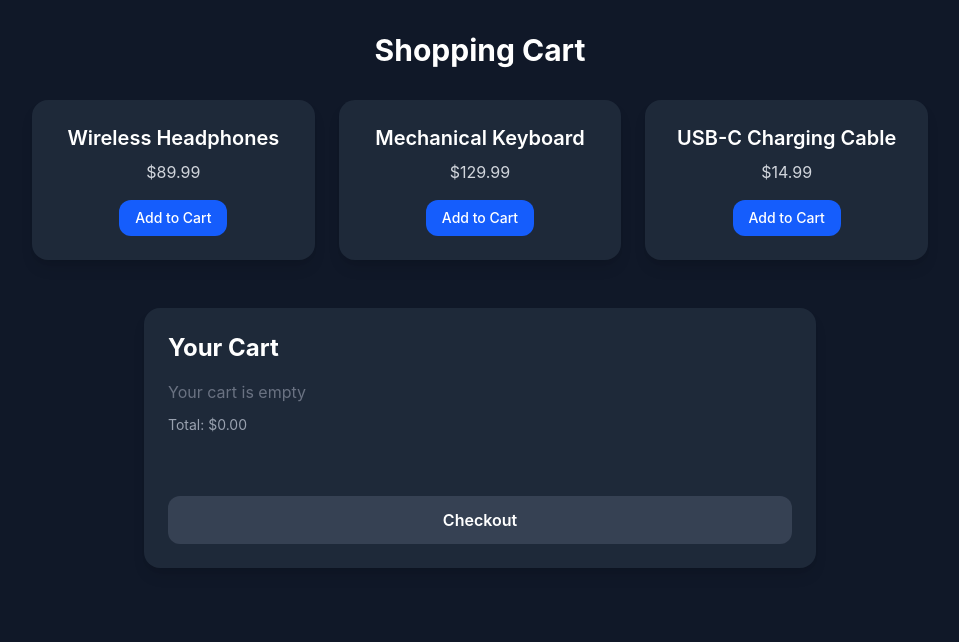
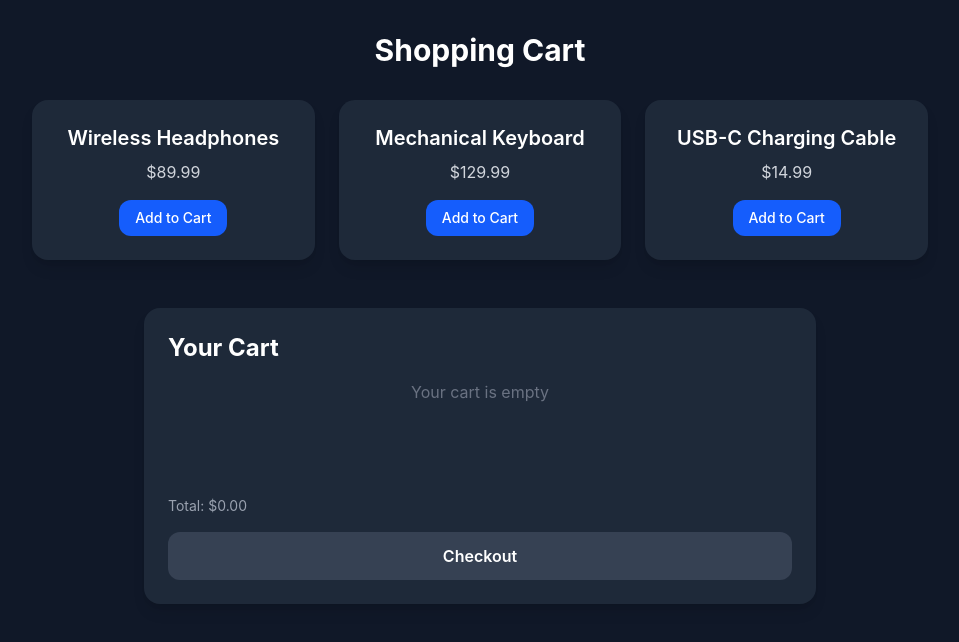
Before and after one commit to yurimutti/shopping-cart-ui, a React (Vite) app: page / in a window 1280 px wide. Shown: the top 642 px of the page, without its empty margins (160-1119 px from the left). Built offline with nearby package versions, Linux system fonts and the light colour scheme.

Commit message:
refactor: create modules

```diff
--- /dev/null
+++ b/src/data/products.json
@@ -0,0 +1,5 @@
+[
+  { "id": 1, "name": "Wireless Headphones", "price": 89.99, "quantity": 1 },
+  { "id": 2, "name": "Mechanical Keyboard", "price": 129.99, "quantity": 1 },
+  { "id": 3, "name": "USB-C Charging Cable", "price": 14.99, "quantity": 1 }
+]
--- /dev/null
+++ b/src/modules/cart/cart-item/index.tsx
@@ -0,0 +1,29 @@
+
+import type { Product } from "@/types/product";
+
+type CartItemProps = {
+  item: Product;
+  onRemove: (id: number) => void;
+};
+
+export const CartItem = ({ item, onRemove }: CartItemProps) => {
+  return (
+    <li
+      className="flex justify-between items-center bg-gray-700 p-4 rounded-lg"
+      role="listitem"
+    >
+      <div className="flex flex-col gap-1">
+        <span className="font-medium">{item.name}</span>
+        <span className="text-gray-400 text-sm">Quantity: {item.quantity}</span>
+      </div>
+
+      <button
+        className="text-red-500 hover:text-red-600 text-sm"
+        onClick={() => onRemove(item.id)}
+        aria-label={`Remove ${item.name} from cart`}
+      >
+        Remove
+      </button>
+    </li>
+  );
+};
--- /dev/null
+++ b/src/modules/cart/cart-summary/index.tsx
@@ -0,0 +1,54 @@
+import type { Product } from "@/types/product";
+import { cn } from "@/utils/cn";
+import { CartItem } from "../cart-item";
+
+type CartSummaryProps = {
+  cart: Product[];
+  onRemove: (id: number) => void;
+  onCheckout: () => void;
+};
+
+export const CartSummary = ({ cart, onRemove, onCheckout }: CartSummaryProps) => {
+  const total = cart.reduce(
+    (sum, item) => sum + item.price * item.quantity,
+    0
+  );
+
+  return (
+    <div className="w-full max-w-2xl bg-gray-800 p-6 rounded-2xl shadow-lg">
+      <h2 className="text-2xl font-bold mb-4">Your Cart</h2>
+
+      <ul
+        className="space-y-2 mb-4 min-h-[100px] max-h-[300px] overflow-y-auto"
+        role="list"
+        aria-label="Shopping cart items"
+      >
+        {cart.map((item) => (
+          <CartItem key={item.id} item={item} onRemove={onRemove} />
+        ))}
+
+        {cart.length === 0 && (
+          <li className="text-gray-500 text-center">Your cart is empty</li>
+        )}
+      </ul>
+
+      <span className="text-gray-400 text-sm block mb-4">
+        Total: ${total.toFixed(2)}
+      </span>
+
+      <button
+        className={cn(
+          "w-full rounded-xl p-3 font-semibold transition-colors",
+          cart.length === 0
+            ? "bg-gray-700 cursor-not-allowed"
+            : "bg-green-600 hover:bg-green-700"
+        )}
+        disabled={cart.length === 0}
+        onClick={onCheckout}
+        aria-label="Proceed to checkout"
+      >
+        Checkout
+      </button>
+    </div>
+  );
+};
--- /dev/null
+++ b/src/modules/cart/hooks/use-cart.ts
@@ -0,0 +1,78 @@
+import { useState } from "react";
+import { toast } from "react-toastify";
+import type { Product } from "@/types/product";
+
+export const useCart = () => {
+  const [cart, setCart] = useState<Product[]>([]);
+
+  const handleAddToCart = (product: Product) => {
+    const isProductInCart = cart.some((item) => item.id === product.id);
+
+    if (isProductInCart) {
+      setCart((prevCart) =>
+        prevCart.map((item) =>
+          item.id === product.id
+            ? { ...item, quantity: item.quantity + 1 }
+            : item
+        )
+      );
+      toast.success(`Increased quantity of ${product.name}`, {
+        position: "bottom-right",
+        autoClose: 2500,
+        theme: "colored",
+      });
+      return;
+    }
+
+    setCart((prevCart) => [...prevCart, product]);
+    toast.success(`${product.name} added to cart`, {
+      position: "bottom-right",
+      autoClose: 2500,
+      theme: "colored",
+    });
+  };
+
+  const handleRemoveFromCart = (productId: number) => {
+    const productInCart = cart.find((item) => item.id === productId);
+    if (!productInCart) return;
+
+    if (productInCart.quantity > 1) {
+      setCart((prevCart) =>
+        prevCart.map((item) =>
+          item.id === productId
+            ? { ...item, quantity: item.quantity - 1 }
+            : item
+        )
+      );
+      toast.warning(`Reduced quantity of ${productInCart.name}`, {
+        position: "bottom-right",
+        autoClose: 2500,
+        theme: "colored",
+      });
+      return;
+    }
+
+    setCart((prevCart) => prevCart.filter((item) => item.id !== productId));
+    toast.warning(`${productInCart.name} removed from cart`, {
+      position: "bottom-right",
+      autoClose: 2500,
+      theme: "colored",
+    });
+  };
+
+  const handleCheckout = () => {
+    setCart([]);
+    toast.success("Order placed successfully!", {
+      position: "bottom-right",
+      autoClose: 2500,
+      theme: "colored",
+    });
+  };
+
+  return {
+    cart,
+    handleAddToCart,
+    handleRemoveFromCart,
+    handleCheckout,
+  };
+};
--- /dev/null
+++ b/src/modules/products/product/index.tsx
@@ -0,0 +1,22 @@
+import type { Product as ProductType } from "@/types/product";
+
+type ProductProps = {
+  product: ProductType;
+  onAddToCart: (product: ProductType) => void;
+};
+
+export const Product = ({ product, onAddToCart }: ProductProps) => {
+  return (
+    <div className="rounded-2xl bg-gray-800 p-6 flex flex-col items-center shadow-lg">
+      <h2 className="text-xl font-semibold mb-2">{product.name}</h2>
+      <p className="text-gray-300 mb-4">${product.price.toFixed(2)}</p>
+      <button
+        className="rounded-xl bg-blue-600 hover:bg-blue-700 px-4 py-2 text-sm font-medium transition-colors"
+        onClick={() => onAddToCart(product)}
+        aria-label={`Add ${product.name} to cart`}
+      >
+        Add to Cart
+      </button>
+    </div>
+  );
+};
--- /dev/null
+++ b/src/modules/products/products-list/index.tsx
@@ -0,0 +1,17 @@
+import { Product } from "../product";
+import type { Product as ProductType } from "@/types/product";
+
+type ProductsListProps = {
+  products: ProductType[];
+  onAddToCart: (product: ProductType) => void;
+};
+
+export const ProductsList = ({ products, onAddToCart }: ProductsListProps) => {
+  return (
+    <div className="grid grid-cols-1 md:grid-cols-3 gap-6 w-full max-w-4xl mb-12">
+      {products.map((product) => (
+        <Product key={product.id} product={product} onAddToCart={onAddToCart} />
+      ))}
+    </div>
+  );
+};
--- a/src/routes/index.tsx
+++ b/src/routes/index.tsx
@@ -1,164 +1,27 @@
-import { cn } from "@/utils/cn";
 import { createFileRoute } from "@tanstack/react-router";
-import { useState } from "react";
-import { toast } from "react-toastify";
+import { CartSummary } from "@/modules/cart/cart-summary";
+import { ProductsList } from "@/modules/products/products-list";
+import productsData from "@/data/products.json";
+import { useCart } from "@/modules/cart/hooks/use-cart";
 
 export const Route = createFileRoute("/")({
   component: App,
 });
 
-type Product = {
-  id: number;
-  name: string;
-  price: number;
-  quantity?: number;
-};
-
-const products: Product[] = [
-  { id: 1, name: "Wireless Headphones", price: 89.99, quantity: 1 },
-  { id: 2, name: "Mechanical Keyboard", price: 129.99, quantity: 1 },
-  { id: 3, name: "USB-C Charging Cable", price: 14.99, quantity: 1 },
-];
-
 function App() {
-  const [cart, setCart] = useState<Product[]>([]);
-
-  const handleAddToCart = (product: Product) => {
-    const isProductInCart = cart.some((item) => item.id === product.id);
-    if (isProductInCart) {
-      toast.success(`Increased quantity of ${product.name}`, {
-        position: "bottom-right",
-        autoClose: 2500,
-        theme: "colored",
-      });
-      setCart((prevCart) =>
-        prevCart.map((item) =>
-          item.id === product.id
-            ? { ...item, quantity: (item.quantity || 1) + 1 }
-            : item
-        )
-      );
-      return;
-    }
-    toast.success(`${product.name} added to cart`, {
-      position: "bottom-right",
-      autoClose: 2500,
-      theme: "colored",
-    });
-    setCart((prevCart) => [...prevCart, product]);
-  };
-
-  const handleRemoveFromCart = (productId: number) => {
-    const productInCart = cart.find((item) => item.id === productId);
-    if (!productInCart) return;
-
-    if (productInCart.quantity && productInCart.quantity > 1) {
-      toast.warning(`Reduced quantity of ${productInCart.name}`, {
-        position: "bottom-right",
-        autoClose: 2500,
-        theme: "colored",
-      });
-      setCart((prevCart) =>
-        prevCart.map((item) =>
-          item.id === productId
-            ? { ...item, quantity: (item.quantity || 1) - 1 }
-            : item
-        )
-      );
-      return;
-    }
-
-    toast.warning(`${productInCart.name} removed from cart`, {
-      position: "bottom-right",
-      autoClose: 2500,
-      theme: "colored",
-    });
-    setCart((prevCart) => prevCart.filter((item) => item.id !== productId));
-  };
-
-  const handleCheckout = () => {
-    toast.success("Order placed successfully!", {
-      position: "bottom-right",
-      autoClose: 2500,
-      theme: "colored",
-    });
-    setCart([]);
-  };
+  const { cart, handleAddToCart, handleRemoveFromCart, handleCheckout } = useCart();
 
   return (
     <div className="min-h-screen bg-gray-900 text-white flex flex-col items-center p-8">
       <h1 className="text-3xl font-bold mb-8">Shopping Cart</h1>
 
-      <div className="grid grid-cols-1 md:grid-cols-3 gap-6 w-full max-w-4xl mb-12">
-        {products.map((product) => (
-          <div
-            key={product.id}
-            className="rounded-2xl bg-gray-800 p-6 flex flex-col items-center shadow-lg"
-          >
-            <h2 className="text-xl font-semibold mb-2">{product.name}</h2>
-            <p className="text-gray-300 mb-4">${product.price.toFixed(2)}</p>
-            <button
-              className="rounded-xl bg-blue-600 hover:bg-blue-700 px-4 py-2 text-sm font-medium transition-colors"
-              onClick={() => handleAddToCart(product)}
-            >
-              Add to Cart
-            </button>
-          </div>
-        ))}
-      </div>
+      <ProductsList products={productsData} onAddToCart={handleAddToCart} />
 
-      <div className="w-full max-w-2xl bg-gray-800 p-6 rounded-2xl shadow-lg">
-        <h2 className="text-2xl font-bold mb-4">Your Cart</h2>
-
-        <ul className="space-y-2 mb-4 min-h-[100px] max-h-[300px] overflow-y-auto">
-          {cart.map((item) => (
-            <li
-              key={item.id}
-              className="flex justify-between items-center bg-gray-700 p-4 rounded-lg"
-            >
-              <span>{item.name}</span>
-
-              <span className="text-gray-400 text-sm">
-                Quantity: {item.quantity}
-              </span>
-
-              <button
-                className="text-red-500 hover:text-red-600"
-                onClick={() => handleRemoveFromCart(item.id)}
-              >
-                Remove
-              </button>
-            </li>
-          ))}
-
-          {cart.length === 0 && (
-            <li className="text-gray-500">Your cart is empty</li>
-          )}
-
-          <span className="text-gray-400 text-sm">
-            Total: $
-            {cart
-              .reduce(
-                (total, item) => total + item.price * (item.quantity || 1),
-                0
-              )
-              .toFixed(2)}
-          </span>
-        </ul>
-
-        <button
-          className={cn(
-            "w-full rounded-xl p-3 font-semibold transition-colors",
-            cart.length === 0
-              ? "bg-gray-700 cursor-not-allowed"
-              : "bg-green-600 hover:bg-green-700"
-          )}
-          disabled={cart.length === 0}
-          onClick={handleCheckout}
-        >
-          Checkout
-        </button>
-      </div>
+      <CartSummary
+        cart={cart}
+        onRemove={handleRemoveFromCart}
+        onCheckout={handleCheckout}
+      />
     </div>
   );
 }
--- /dev/null
+++ b/src/types/product.ts
@@ -0,0 +1,6 @@
+export type Product = {
+  id: number;
+  name: string;
+  price: number;
+  quantity: number;
+};
```
